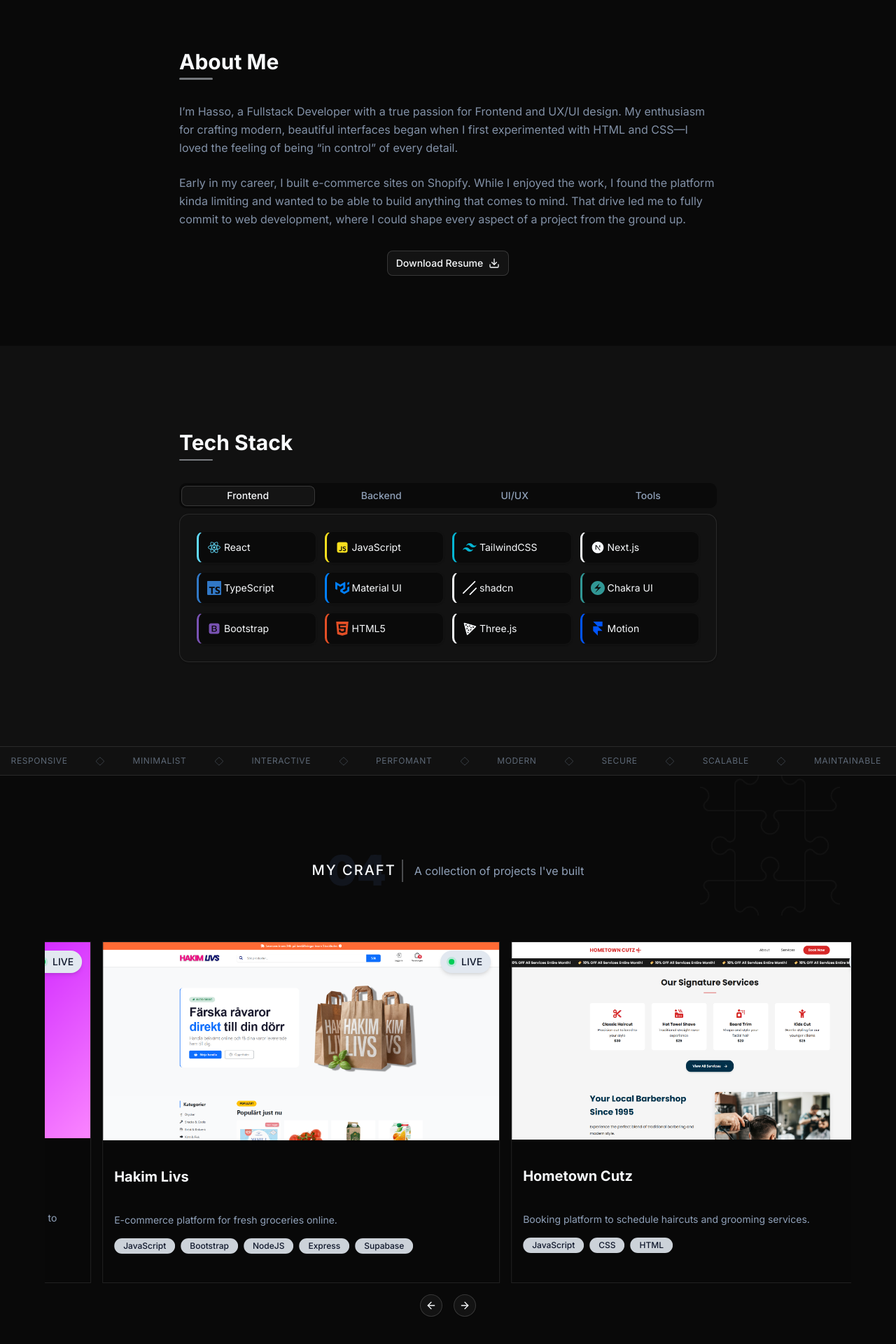
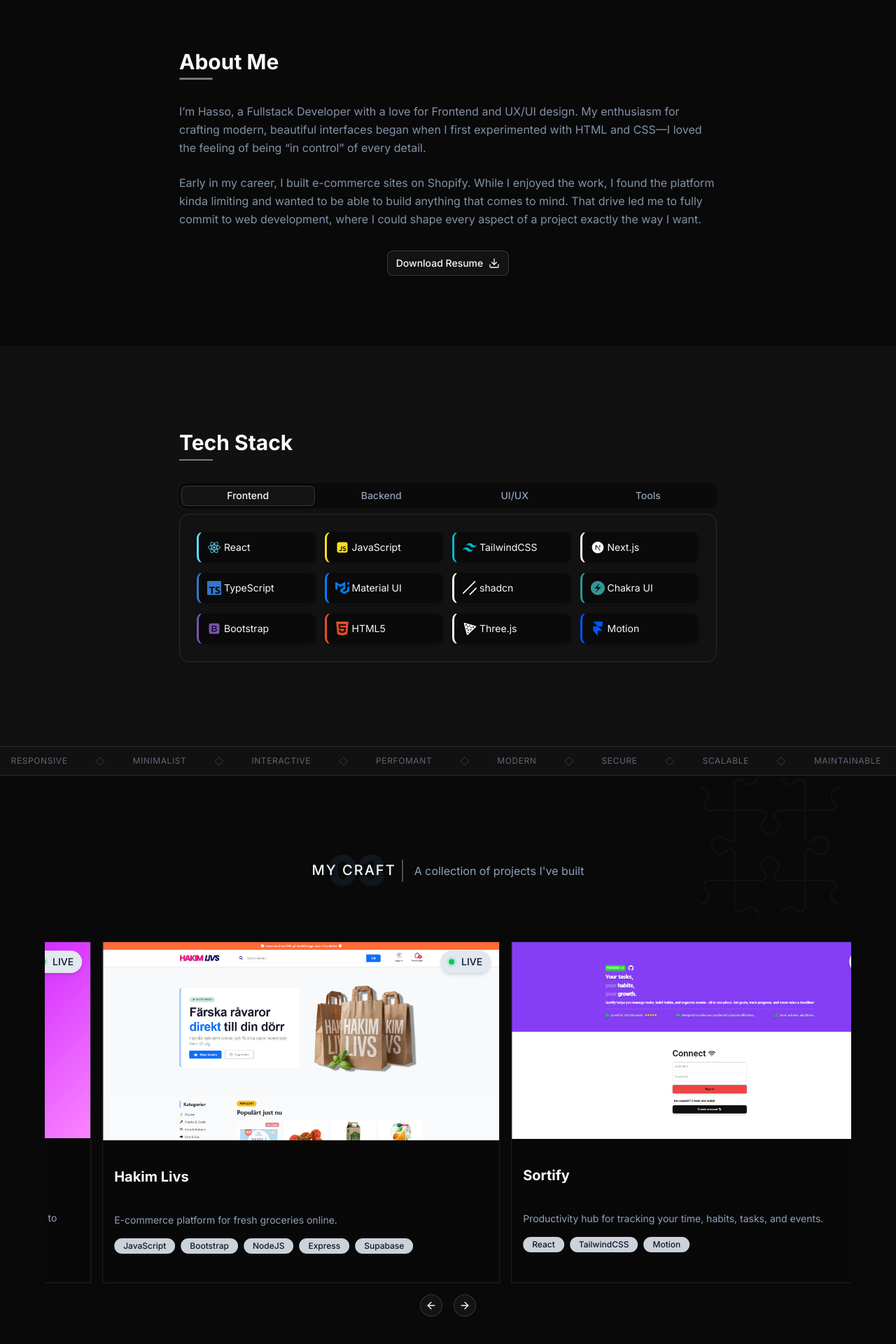
Before and after one commit to hassohamid/Portfolio-V1, a React (Vite) app: page / in a window 1280 px wide. Shown: the part 761-2681 px from the top of the page at 70% size. Built offline with nearby package versions, Linux system fonts and the light colour scheme.

Commit message:
DataChange

```diff
--- a/src/data/ProjectList.ts
+++ b/src/data/ProjectList.ts
@@ -22,11 +22,4 @@ export const ProjectList = [
     deployment: "https://be-webshop-2025-fe-eight.vercel.app/",
     technologies: ["JavaScript", "Bootstrap", "NodeJS", "Express", "Supabase"],
   },
-  {
-    name: "Hometown Cutz",
-    description: "Booking platform to schedule haircuts and grooming services.",
-    img: "HTCutz.png",
-    deployment: "https://hometown-cutz.vercel.app/",
-    technologies: ["JavaScript", "CSS", "HTML"],
-  },
 ];
--- a/src/layout/About.tsx
+++ b/src/layout/About.tsx
@@ -24,8 +24,8 @@ export default function About() {
 
           <div className="space-y-6 text-muted-foreground/90">
             <p className="leading-relaxed">
-              I’m Hasso, a Fullstack Developer with a true passion for Frontend
-              and UX/UI design. My enthusiasm for crafting modern, beautiful
+              I’m Hasso, a Fullstack Developer with a love for Frontend and
+              UX/UI design. My enthusiasm for crafting modern, beautiful
               interfaces began when I first experimented with HTML and CSS—I
               loved the feeling of being “in control” of every detail.
             </p>
@@ -35,7 +35,7 @@ export default function About() {
               enjoyed the work, I found the platform kinda limiting and wanted
               to be able to build anything that comes to mind. That drive led me
               to fully commit to web development, where I could shape every
-              aspect of a project from the ground up.
+              aspect of a project exactly the way I want.
             </p>
           </div>
 
```
Also changed, not shown: 1 other file (tests, documents, lock files or other folders).
